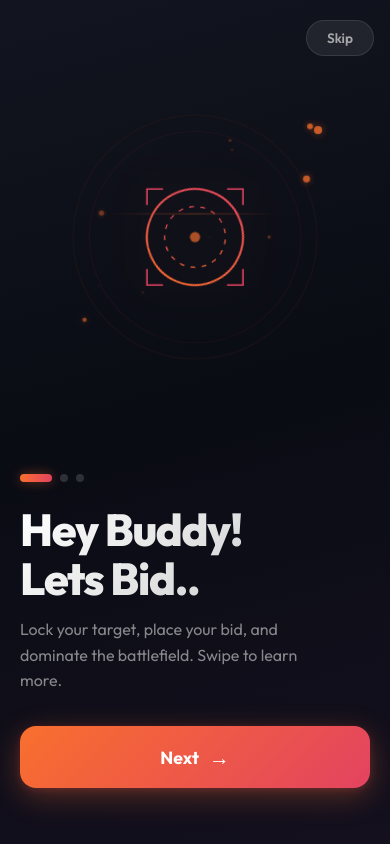
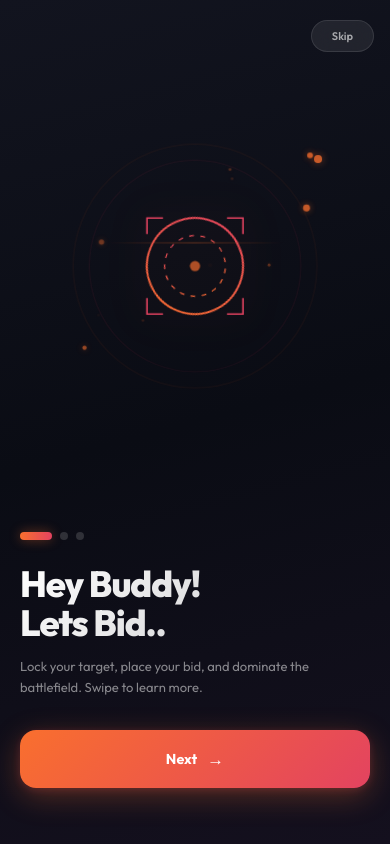
Before and after one commit to rudrodeb029/Gaming-Baji-App, a React (Vite) app: page /onboarding in a window 390 px wide. Built offline with nearby package versions, Linux system fonts and the light colour scheme.

Commit message:
style: reduce global typography scale for a more professional mobile layout

```diff
--- a/src/index.css
+++ b/src/index.css
@@ -48,6 +48,13 @@
 
 html {
   scroll-behavior: smooth;
+  font-size: 14px;
+}
+
+@media (max-width: 480px) {
+  html {
+    font-size: 13px;
+  }
 }
 
 body {
```
